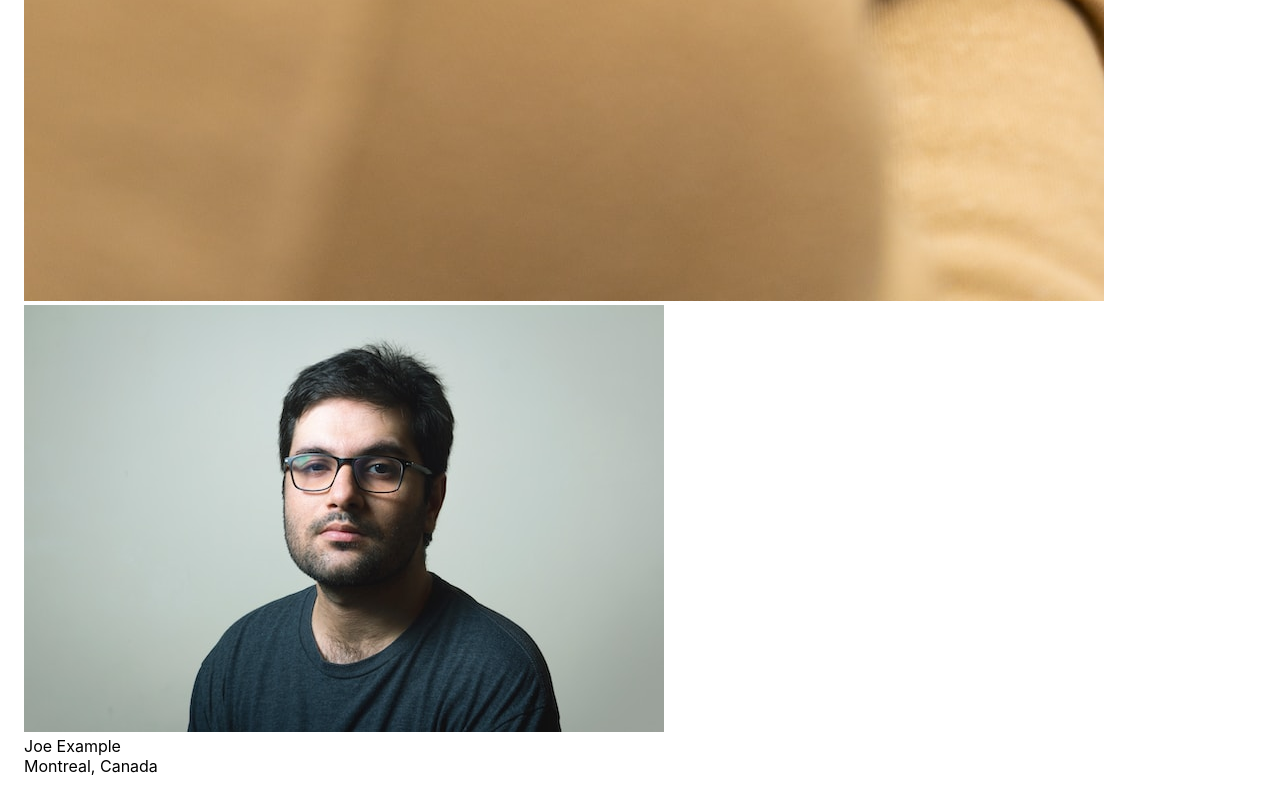
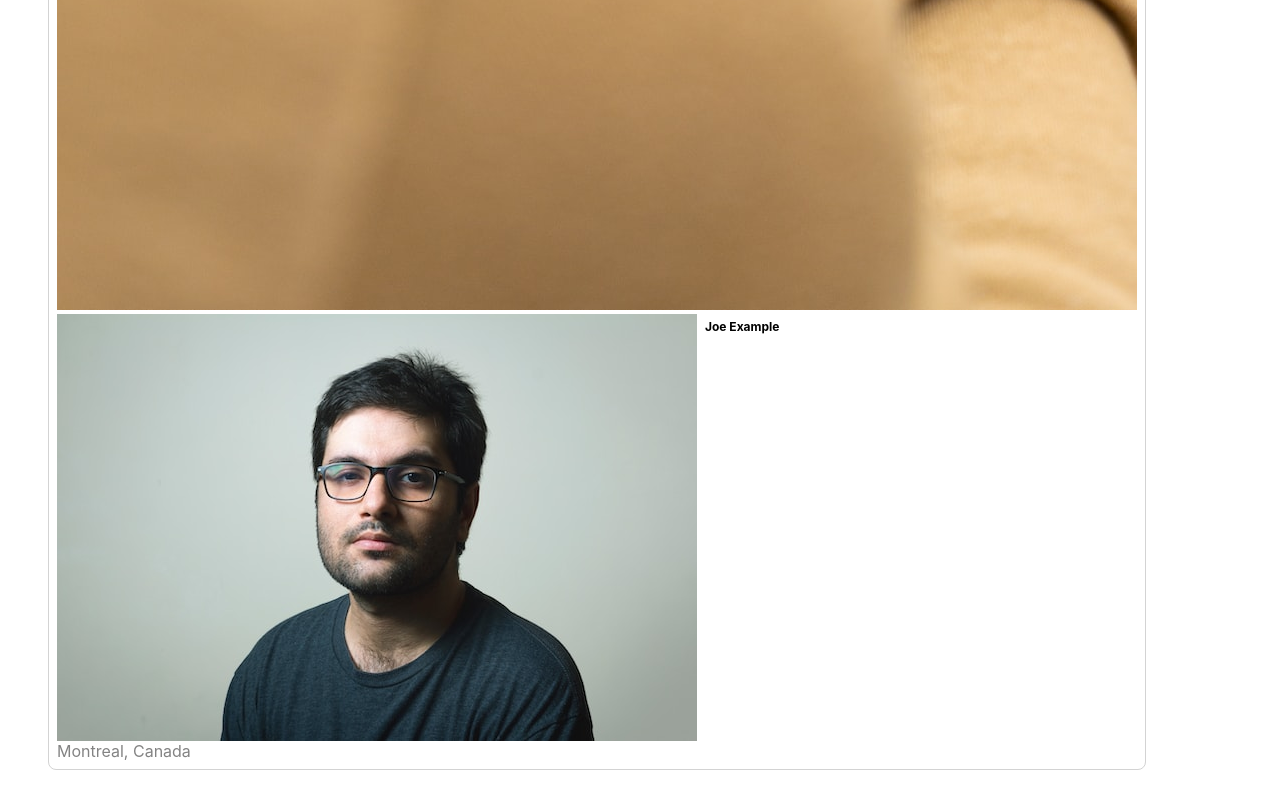
Before and after one commit to erinrinv/photolabs, a React (Create React App) app in the folder frontend/: page / in a window 1280 px wide. Shown: the part 1644-2444 px from the top of the page. Built offline with nearby package versions, Linux system fonts and the light colour scheme; the HTML template or start-up script is replaced by a standard one.

Commit message:
Add PhotolistItem scss styling to page

```diff
--- a/frontend/src/components/PhotoListItem.jsx
+++ b/frontend/src/components/PhotoListItem.jsx
@@ -16,13 +16,13 @@
 
 const PhotoListItem = ({ id, location, imageSource, username, profile }) => {
   return (
-    <div className="photo-list-item">
+    <div className="photo-list__item">
       <img src={imageSource} alt={`Photo by ${username}`} />
-      <div className="user-details">
+      <div className="photo-list__user-details">
         <img src={profile} alt={`Profile of ${username}`} className="profile-pic" />
-        <div className="username">{username}</div>
+        <div className="photo-list__user-info">{username}</div>
       </div>
-      <div className="location">{location.city}, {location.country}</div>
+      <div className="photo-list__user-location">{location.city}, {location.country}</div>
     </div>
   );
 };
```
